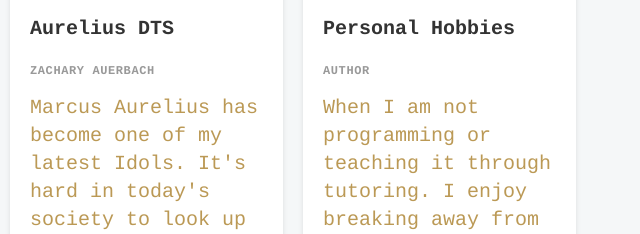
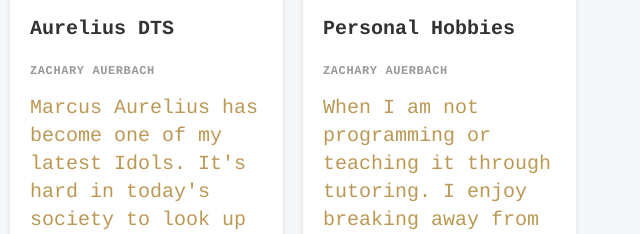
Before and after one commit to ZachBach/Portfolio-2021, a website: page dist/homepage.html in a window 1280 px wide. Shown: the part 464-698 px from the top of the page, 640-1280 px from the left. Drawn offline with nearby package versions, Linux system fonts and the light colour scheme.

Commit message:
minor edits

```diff
--- a/dist/homepage.html
+++ b/dist/homepage.html
@@ -88,7 +88,7 @@
                 </div>
                 <article>
                     <h1>Personal Hobbies</h1>
-                    <span>Author</span>
+                    <span>Zachary Auerbach</span>
                     <p>When I am not programming or teaching it through tutoring. I enjoy breaking away from my computer
                         from time to time.
                         things like ["hiking", "exploring new areas && places", "Working on a new mask technology",
```
